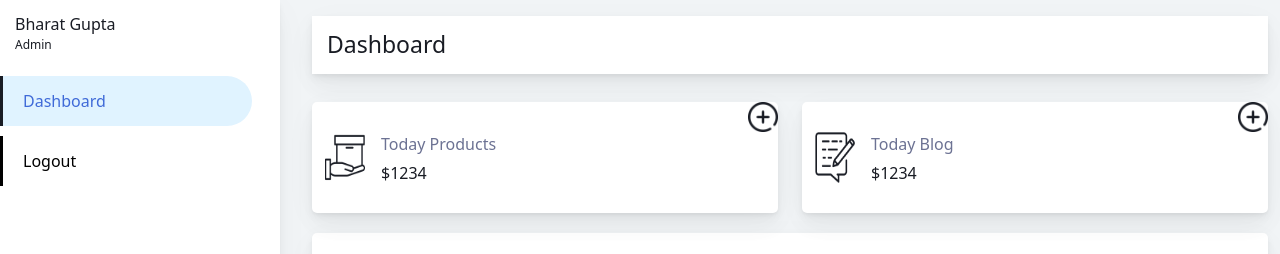
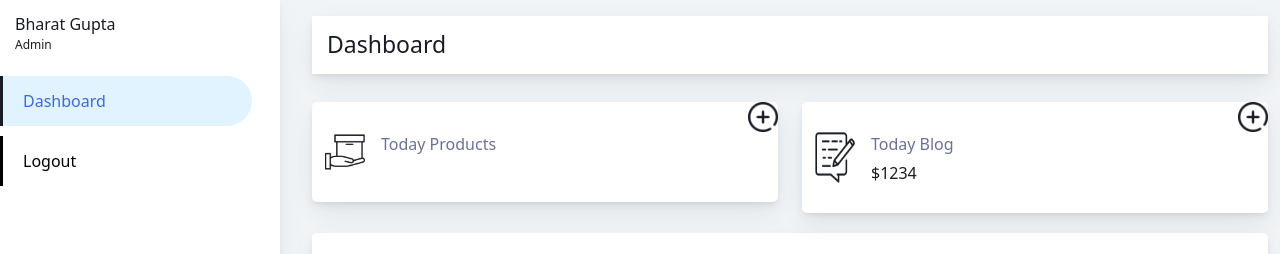
Before and after one commit to AunKr/lp-lamps-web, a React (Create React App) app in the folder client/: page /admin/dashboard in a window 1280 px wide. Shown: the top 254 px of the page. Built offline with nearby package versions, Linux system fonts and the light colour scheme; no server answers.

Commit message:
fix:product count in dashboard

```diff
--- a/client/src/components/Dashboard/dashboard.css
+++ b/client/src/components/Dashboard/dashboard.css
@@ -130,3 +130,11 @@
  .productsTable table tr:hover {
     background-color: #e0f3ff;
 }
+
+.actionItem{
+    display: flex;
+}
+
+.actionItem div{
+    margin-right: 3px;
+}
--- a/client/src/components/Dashboard/dashboard.jsx
+++ b/client/src/components/Dashboard/dashboard.jsx
@@ -16,6 +16,7 @@ const Dashboard = () => {
   const { isLoggedIn, setLoggedIn } = useContext(AuthContext);
   const [showModal, setShowModal] = useState(false);
   const [productList, setProductList] = useState([]);
+  const [productCount, setProductCount] = useState(0);
   const [editProductValue, setEditProductValue] = useState({});
   const [deleteProductValue, setDeleteProductValue] = useState({});
 
@@ -42,6 +43,7 @@ const Dashboard = () => {
   useEffect(() => {
     getProducts()
       .then((res) => {
+        setProductCount(res?.count)
         setProductList(res?.rows);
       })
       .catch((err) => console.log(err));
@@ -68,6 +70,7 @@ const Dashboard = () => {
       })
         getProducts()
         .then((res) => {
+          setProductCount(res?.count)
           setProductList(res?.rows);
         })
         .catch((err) => console.log(err));
@@ -79,6 +82,7 @@ const Dashboard = () => {
   const updatedPosts = () => {
     getProducts()
     .then((res) => {
+      setProductCount(res?.count)
       setProductList(res?.rows);
     })
     .catch((err) => console.log(err));
@@ -120,7 +124,7 @@ const Dashboard = () => {
                   <img src={Products} alt="" />
                   <div className="ms-3">
                     <p className="mb-2">Today Products</p>
-                    <h6 className="mb-0">$1234</h6>
+                    <h6 className="mb-0">{productCount < 10 ? `0${productCount}` : productCount}</h6>
                   </div>
                   <div onClick={addProduct}>
                     <img className="addButton" src={plus} alt="" />
@@ -161,7 +165,7 @@ const Dashboard = () => {
                           <td>{val.name}</td>
                           <td>{val.category === 'bike' ? 'E-Bike': val.category === 'scooty'? 'E-Scooty': 'E-Rickshaw'}</td>
                           <td>{val.subcategory === 'head' ? 'Head': val.subcategory === 'tail'? 'Tail': 'Indicator'}</td>
-                          <td>
+                          <td className="actionItem">
                             {" "}
                             <div onClick={()=> editProduct(index)}>
                                 <img src={editing} alt="" />{" "}
```
